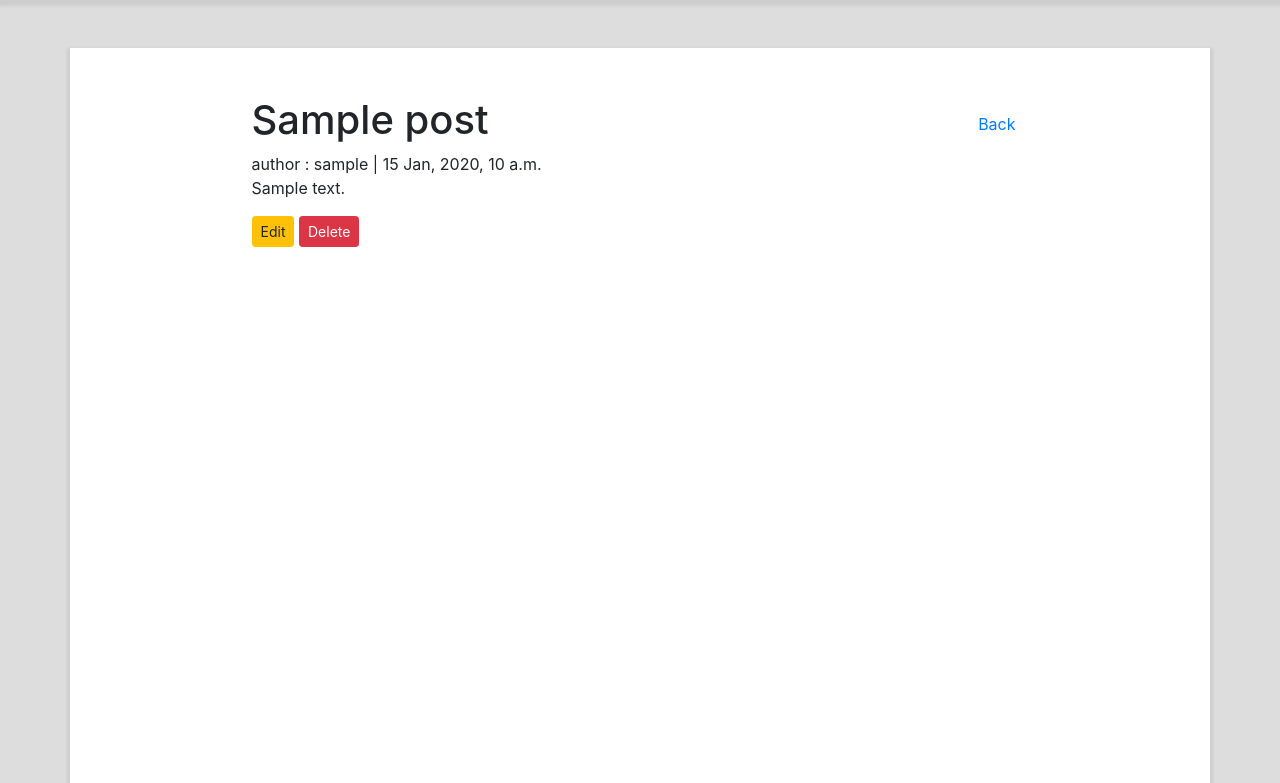
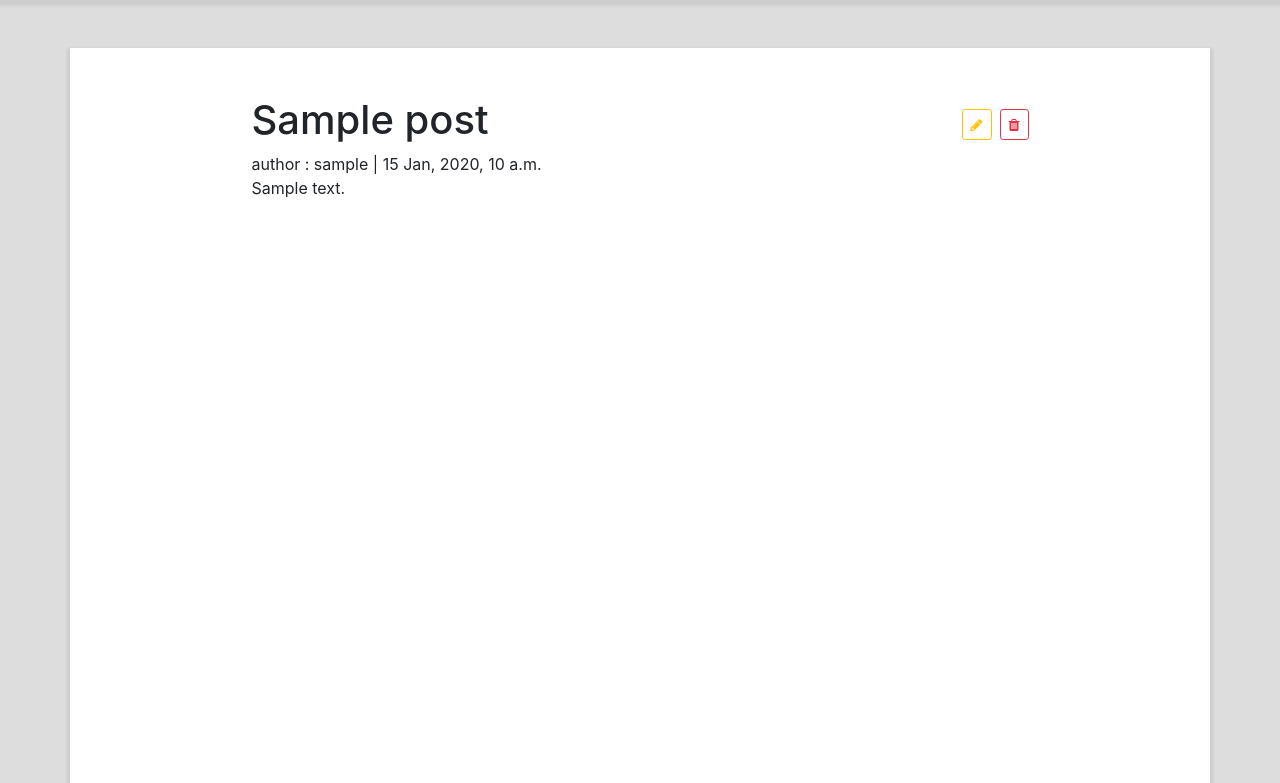
Before and after one commit to yahyaanwar/django-blog, a Django app: a page that uses blog/templates/blog/post_detail.html in a window 1280 px wide. Shown: the part 66-849 px from the top of the page. Run offline with Django 3.2, Linux system fonts and the light colour scheme; a user stored in the database is signed in; tables that the repository leaves empty hold one stand-in row (values such as "Sample post"); some libraries are stand-ins or nearby versions.

Commit message:
[IMP] Update edit and delete button position and style

```diff
--- a/assets/js/script.js
+++ b/assets/js/script.js
@@ -38,8 +38,8 @@ $(document).ready(function () {
     }
 
     $('.btnDeletePost').click(function () {
-        var title = $(this).attr('title')
-        var url = $(this).attr('url')
+        var title = $(this).data('title')
+        var url = $(this).data('url')
         showWarning({
             title: 'Delete Post',
             text: `Are you sure to delete ${title}`,
--- a/blog/templates/blog/post_detail.html
+++ b/blog/templates/blog/post_detail.html
@@ -5,19 +5,20 @@
 {% endblock title %}
 
 {% block content %}
-    <div style="display: flex; align-items: center;">
-        <h1>{{post.title}}</h1>
-        <span style="flex-grow: 1;"></span>
-        <a class="btn" href="{% url 'blog:index' %}">
-            Back
-        </a>
-    </div>
-    <span>author : {{post.user_id}} | {{ post.create_at|date:"d M, Y, P" }}</span>
-    <p>{{post.content|safe}}</p>
+<div class="d-flex align-items-center">
+    <h1> {{ post.title }}</h1>
     {% if user.is_authenticated and user == post.user_id %}
-        <a href="{% url 'blog:update' post.slug %}" type="button" class="btn btn-warning btn-sm">Edit</a>
-        <button type="button" class="btn btn-danger btn-sm btnDeletePost" title="{{post.title}}" url="{% url 'blog:delete' post.slug %}">Delete</button>
+    <a href="{% url 'blog:update' post.slug %}" class="btn btn-sm btn-outline-warning ml-auto" title="edit">
+        <i class="fa fa-pencil"></i>
+    </a>
+    <button class="btn btn-outline-danger btn-sm btnDeletePost ml-2" title="delete" data-title="{{ post.title }}"
+        data-url="{% url 'blog:delete' post.slug %}">
+        <i class="fa fa-trash"></i>
+    </button>
     {% endif %}
+</div>
+<span>author : {{post.user_id}} | {{ post.create_at|date:"d M, Y, P" }}</span>
+<p>{{post.content}}</p>
 <div style="display: flex; align-items: center;">
     {% if prev_slug %}
     <a href="{% url 'blog:post_detail' slug=prev_slug %}">
```
Also changed, not shown: blog/templates/blog/index.html (+14 -7 lines).
